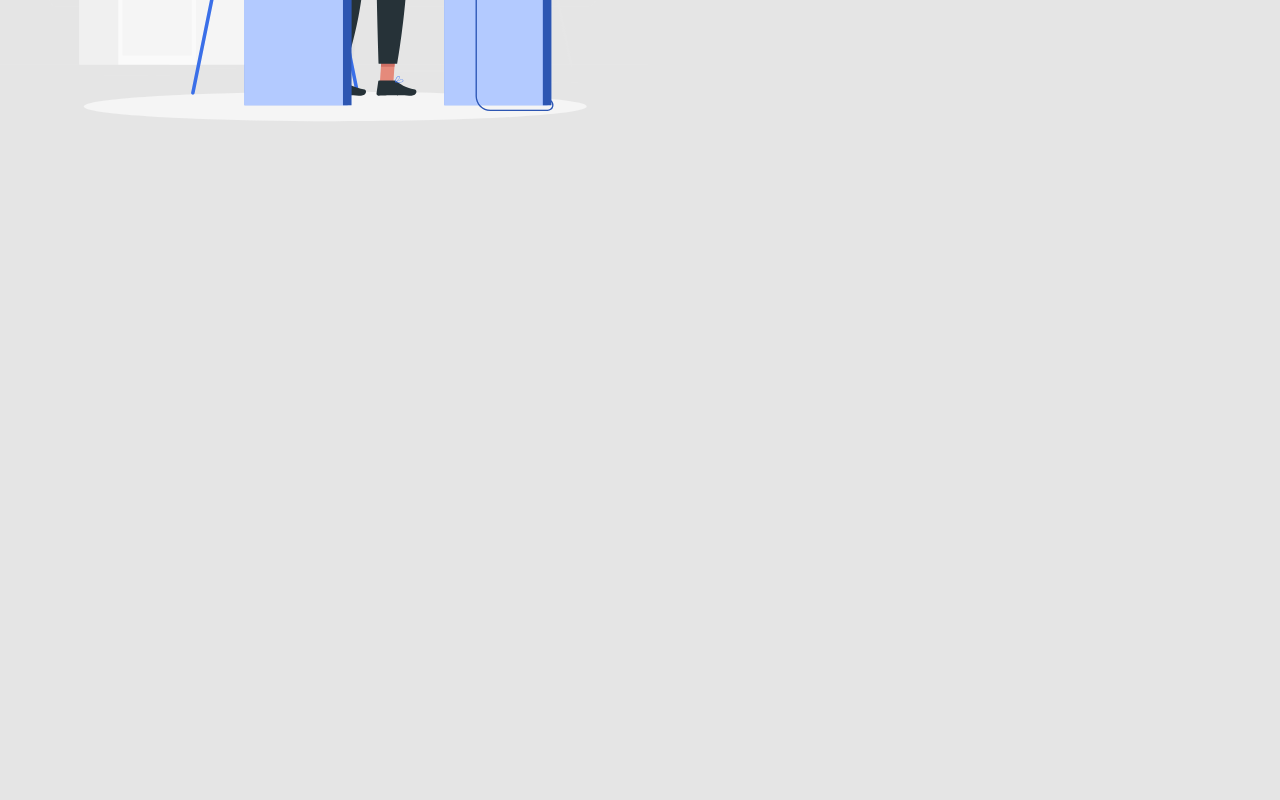
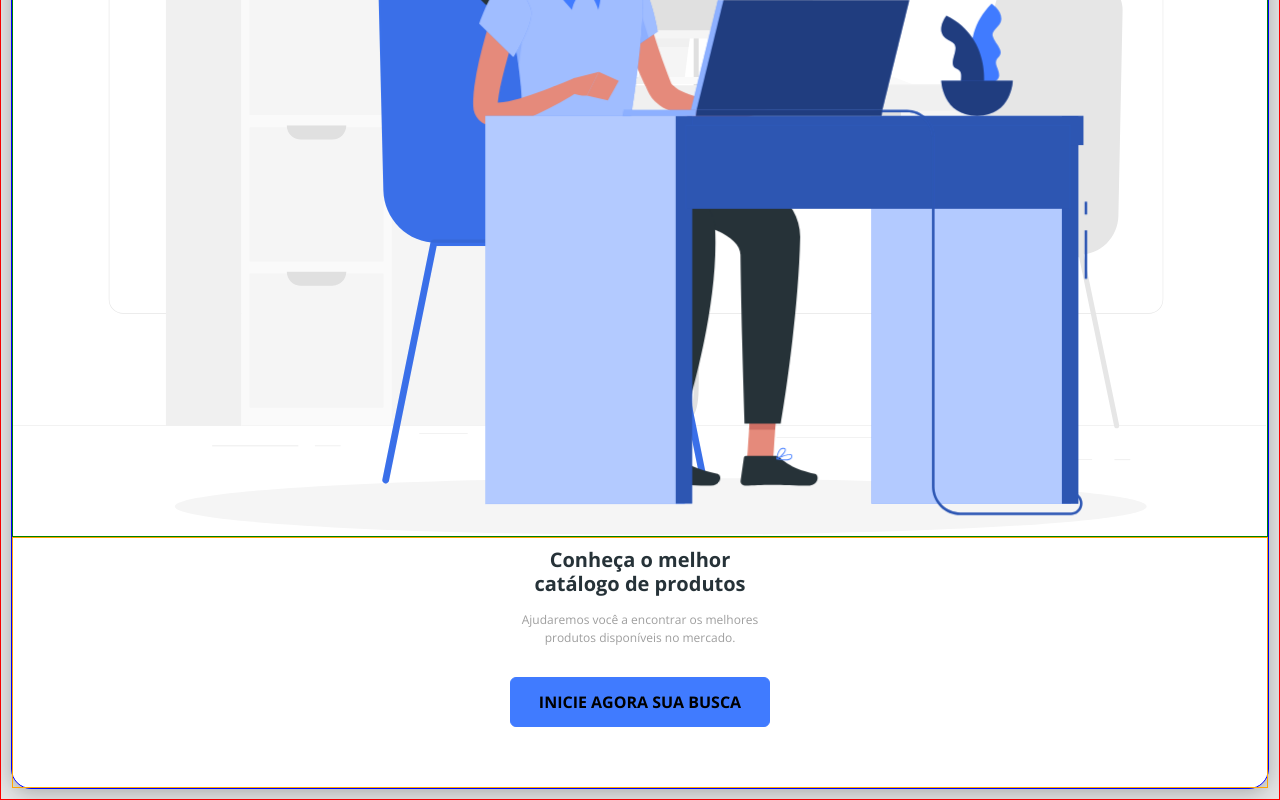
Before and after one commit to Hendalcosta/dscatalog-mono-repo, a React (Create React App) app in the folder frontend/: page / in a window 1280 px wide. Shown: the part 478-1278 px from the top of the page. Before the commit the page ends 800 px from the top, so only its background shows below. Built offline with nearby package versions, Linux system fonts and the light colour scheme; the HTML template or start-up script is replaced by a standard one.

Commit message:
320px style ajusted

```diff
--- /dev/null
+++ b/frontend/src/components/ButtonIcon/index.tsx
@@ -0,0 +1,13 @@
+import './styles.css';
+
+const ButtonIcon = () => {
+
+    return (
+        <button className="btn btn-primary btn-icon">
+            <h6>INICIE AGORA SUA BUSCA</h6>
+        </button>
+    );
+
+}
+
+export default ButtonIcon;
--- /dev/null
+++ b/frontend/src/components/ButtonIcon/styles.css
@@ -0,0 +1,5 @@
+
+.btn-icon {
+    width: 260px;
+    height: 50px;
+}
--- a/frontend/src/pages/Home/index.tsx
+++ b/frontend/src/pages/Home/index.tsx
@@ -1,5 +1,7 @@
 import { ReactComponent as MainImage } from 'assets/images/main-image.svg';
 import Navbar from 'components/Navbar';
+import './styles.css'
+import ButtonIcon from 'components/ButtonIcon';
 
 const Home = () => {
   return (
@@ -9,6 +11,8 @@ const Home = () => {
         <div className='home-card'>
             <div className='home-content-container'>
                 <h1>Conheça o melhor  catálogo de produtos</h1>
+                <p>Ajudaremos você a encontrar os melhores produtos disponíveis no mercado.</p>
+                <ButtonIcon/>
             </div>
             <div className='home-image-container'>
                 <MainImage/>
--- /dev/null
+++ b/frontend/src/pages/Home/styles.css
@@ -0,0 +1,48 @@
+
+.home-container {
+    padding: 10px;
+    font-size: 20px;
+    text-align: center;
+    border: 1px solid red;
+}
+
+.home-card {
+    display: flex;
+    flex-direction: column-reverse;
+    background-color: #fff;
+    box-shadow: 0px 4px 20px rgba(0, 0, 0, 0.25);
+    border-radius: 20px;
+    border: 1px solid blue;
+}
+
+.home-content-container {
+    display: flex;
+    flex-direction: column;
+    align-items: center;
+    padding: 10px 10px 60px 10px;
+    border: 1px solid orange;
+}
+
+.home-content-container h1 {
+    font-size: 1em;
+    width: 260px;
+    margin-bottom: 15px;
+}
+
+.home-content-container p {
+    font-size: 0.6em;
+    width: 260px;
+    color: #9e9e9e;
+    margin-bottom: 30px;
+}
+
+.home-image-container {
+    padding: 50 15px;
+    border: 1px solid green;
+}
+
+.home-image-container svg
+ {
+    width: 100%;
+    height: auto;
+}
```
Also changed, not shown: frontend/src/components/Hello/index.tsx (deleted, +0 -8 lines).
